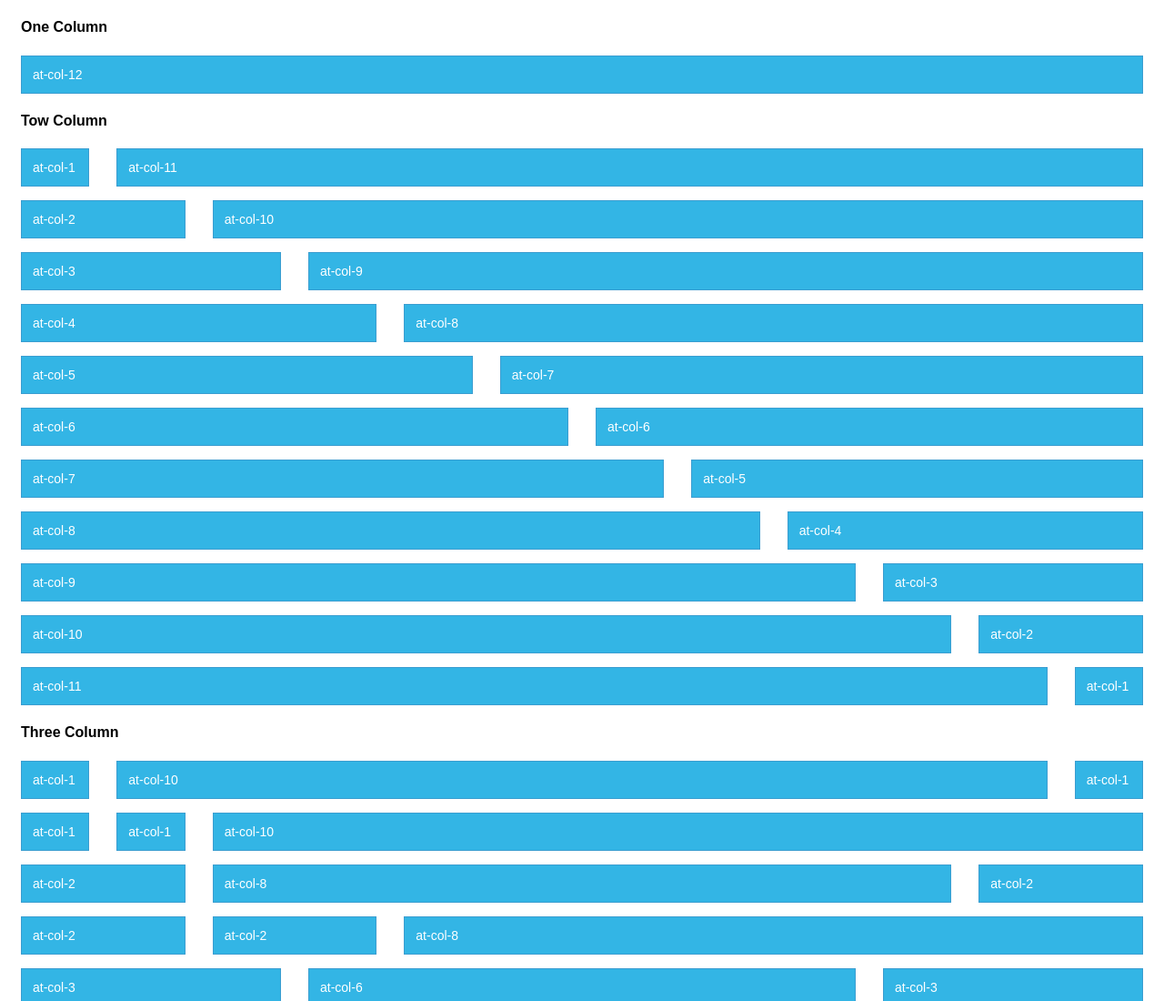
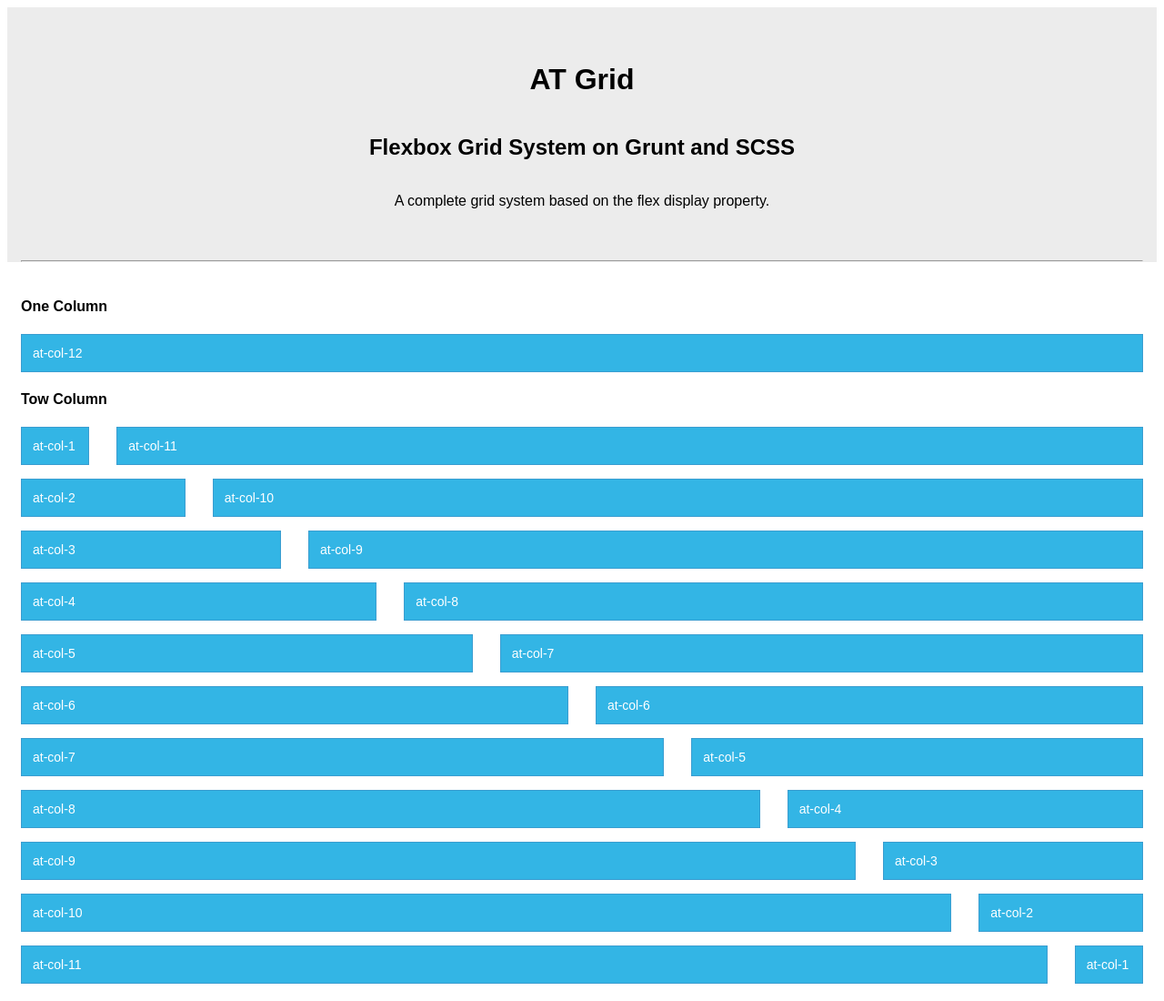
Before and after one commit to codersantosh/atomic-css, a website: page index.html in a window 1280 px wide. Shown: the top 1100 px of the page at 91% size. Drawn offline with Linux system fonts and the light colour scheme.

Commit message:
Added Headings

```diff
--- a/index.html
+++ b/index.html
@@ -58,6 +58,19 @@
     </style>
 </head>
 <body>
+    <div class="at-container-fluid" style="background: #ececec;padding-top: 40px">
+        <div class="at-flex at-justify-content-center">
+            <h1>AT Grid</h1>
+        </div>
+        <div class="at-flex at-justify-content-center">
+            <h2>Flexbox Grid System on Grunt and SCSS</h2>
+        </div>
+        <div class="at-flex at-justify-content-center">
+            <p>A complete grid system based on the flex display property.</p>
+        </div>
+        <hr />
+    </div>
+
     <div class="at-container">
 
         <h4>One Column</h4>
@@ -66,7 +79,6 @@
             <div class="at-col-12 at-col-sm-12 at-col-md-12 at-col-lg-12 at-col-xl-12">
                 <div class="demo-col">at-col-12</div>
             </div>
-
         </div>
 
         <h4>Tow Column</h4>
```
